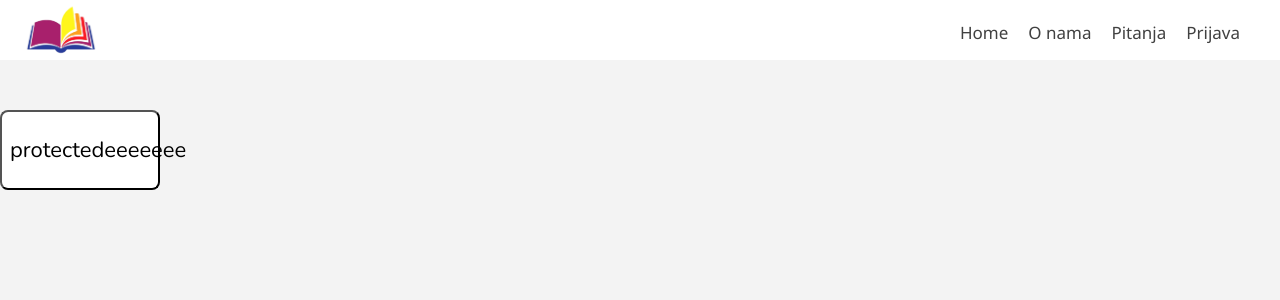
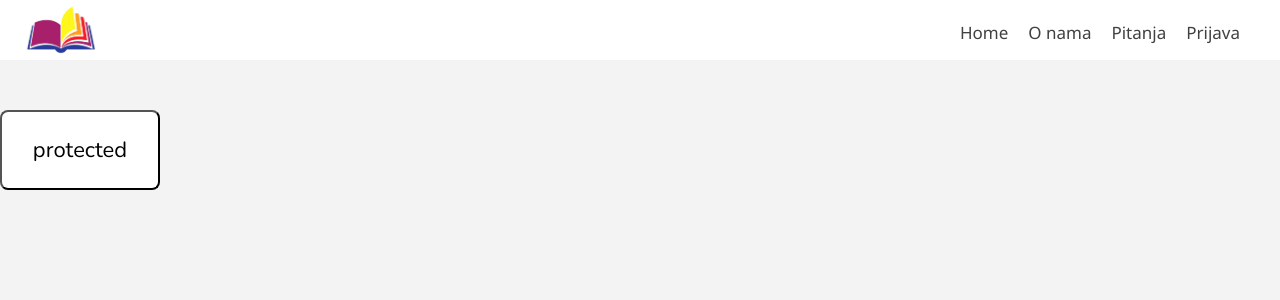
Before and after one commit to uilic/eprofa-frontend, a React (Create React App) app: page / in a window 1280 px wide. Shown: the top 300 px of the page. Built offline with nearby package versions, Linux system fonts and the light colour scheme; no server answers.

Commit message:
small fixes

```diff
--- a/src/components/Home.js
+++ b/src/components/Home.js
@@ -14,7 +14,7 @@ export const Home = () => {
     return (
         <div className="maintop">
                 <button className="buttonhome" onClick={handleLogout}>
-                protectedeeeeeee
+                protected
                 </button>
         </div>
 
--- a/src/components/api/axios.js
+++ b/src/components/api/axios.js
@@ -1,5 +1,5 @@
 import axios from 'axios';
 
 export default axios.create({
-    baseURL: 'http://localhost:8000'
+    baseURL: 'http://be-staging.eprofa.com'
 });
```
